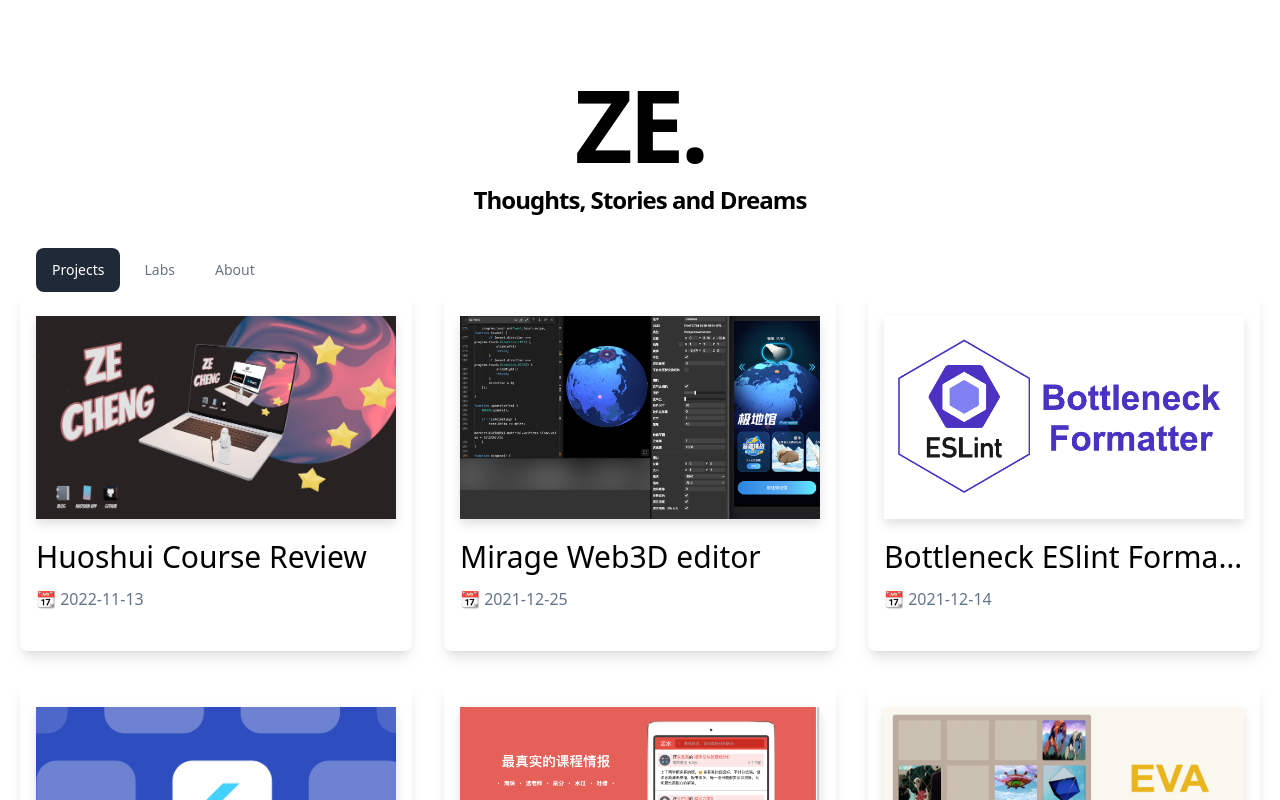
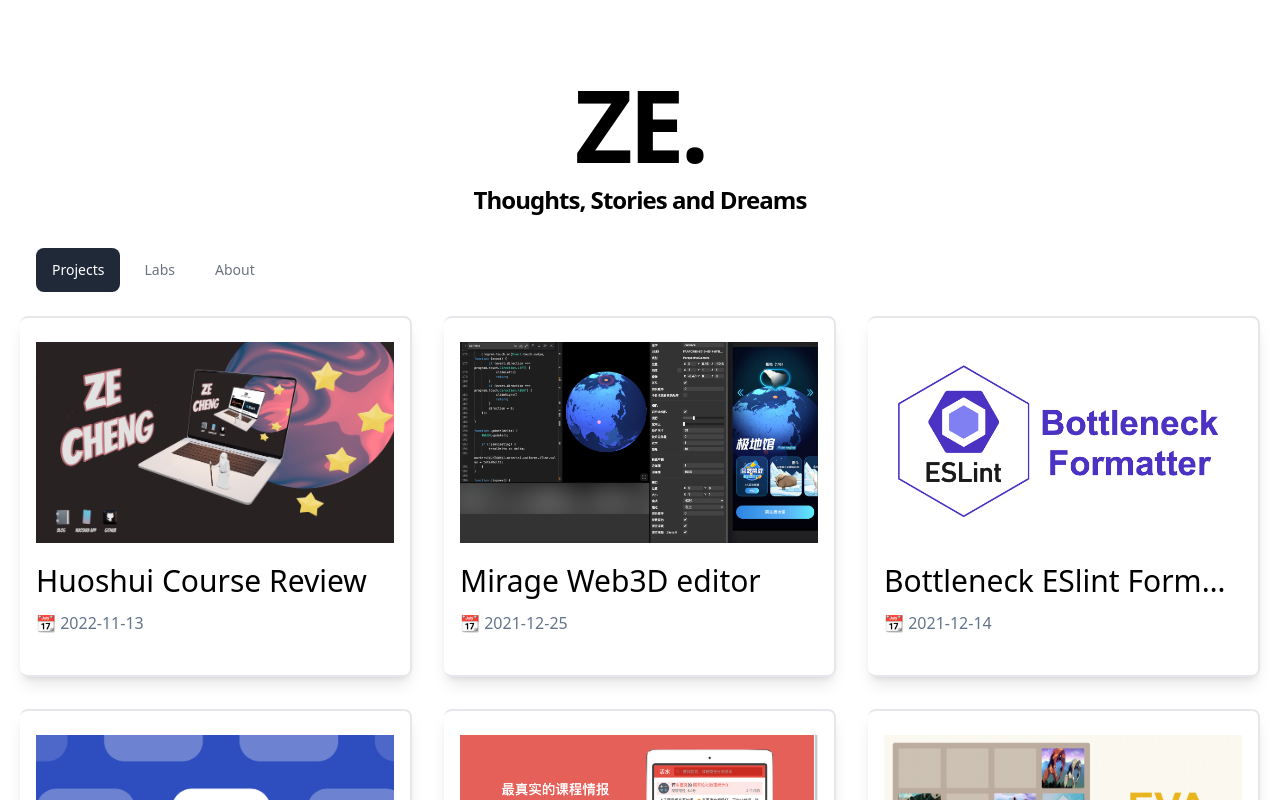
Before and after one commit to paladinze/ze-blog, a Next.js app: page / in a window 1280 px wide. Shown: the top 800 px of the page. Built offline with nearby package versions, Linux system fonts and the light colour scheme.

Commit message:
refactor(posts): adjust post list gaps and margins

```diff
--- a/components/common/cover-image.js
+++ b/components/common/cover-image.js
@@ -5,9 +5,7 @@
     <img
       src={src}
       alt={`Cover Image for ${title}`}
-      className={cn('shadow-small w-full aspect-video', {
-        'hover:shadow-medium transition-shadow duration-200': slug,
-      })}
+      className={cn('w-full aspect-video')}
     />
   )
   return (
--- a/components/post-preview/post-list.js
+++ b/components/post-preview/post-list.js
@@ -3,7 +3,7 @@
 export default function PostList({posts}) {
   return (
     <section>
-      <div className="mx-auto mb-32 grid grid-cols-1 gap-x-8 md:grid-cols-2 md:gap-y-8 xl:grid-cols-3">
+      <div className="mx-auto mb-20 mt-6 grid grid-cols-1 gap-x-8 gap-y-6 md:grid-cols-2 md:gap-y-8 xl:grid-cols-3">
         {posts.map((post) => (
           <PostPreview
             key={post.slug}
--- a/components/post-preview/post-preview.js
+++ b/components/post-preview/post-preview.js
@@ -14,7 +14,7 @@
   const linkAs = externalLink ? undefined : `/posts/${slug}`;
   return (
     <Link as={linkAs} href={linkHref}>
-      <div className="cursor-pointer shadow-lg px-4 py-6 rounded-lg transform transition duration-500 hover:scale-105">
+      <div className="cursor-pointer border-t-2 border-l-1 border-r-2 border-b-2 shadow-lg px-4 py-6 rounded-lg transform transition duration-500 hover:scale-105">
         <div className="mb-5">
           <CoverImage slug={slug} title={title} src={coverImage}/>
         </div>
```
